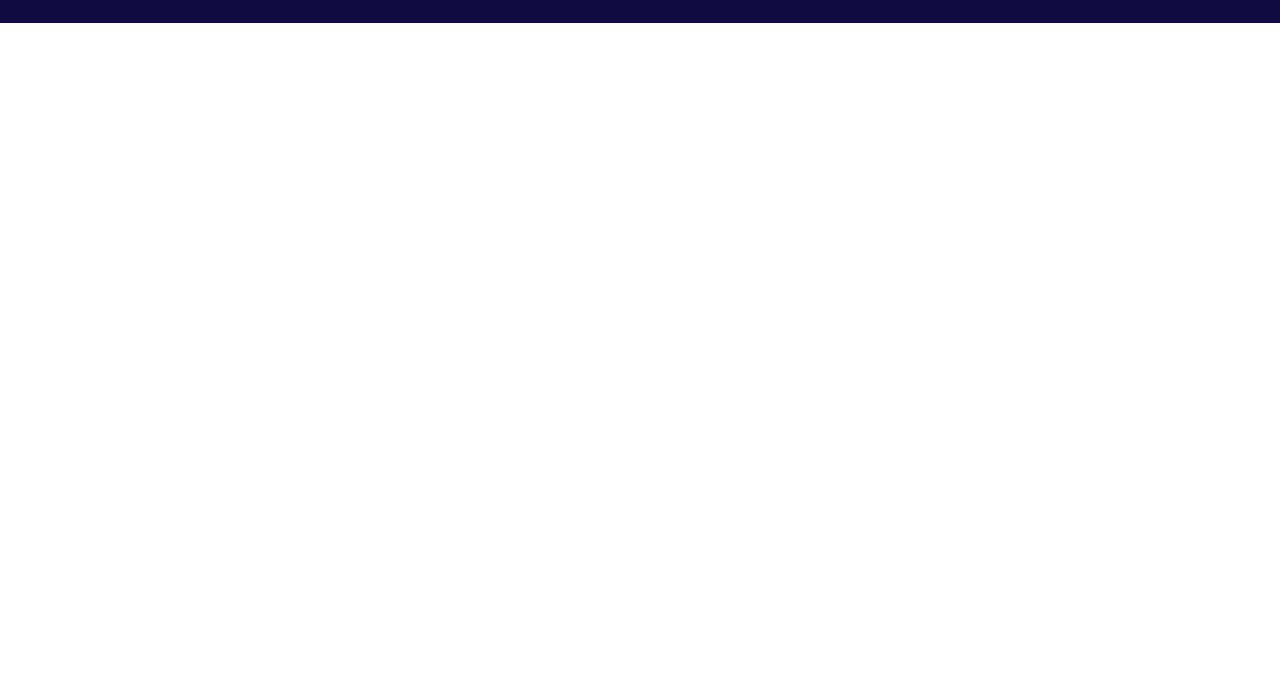
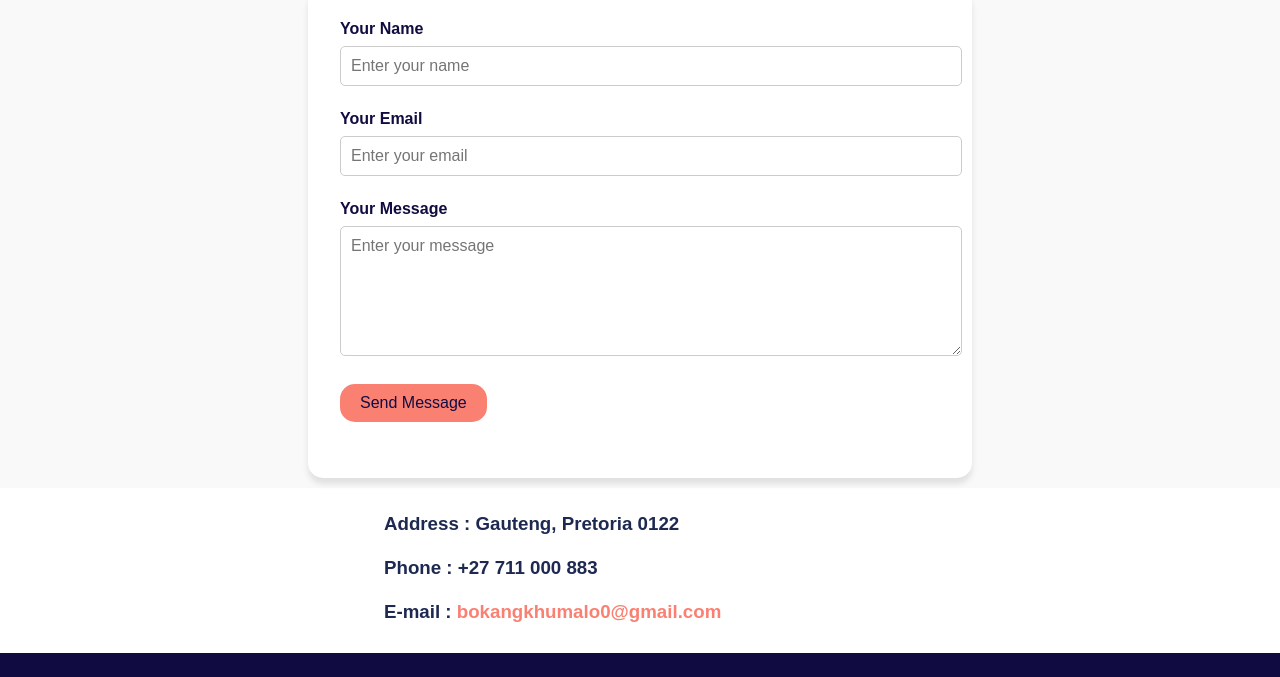
Before and after one commit to bokangkhumalo/Bokang_s-Website-Portfolio, a plain HTML site: page Website portfolio/index.html in a window 1280 px wide. Shown: the part 1678-2355 px from the top of the page. Before the commit the page ends 1701 px from the top, so only its background shows below. Drawn offline with nearby package versions, Linux system fonts and the light colour scheme.

Commit message:
update contact

```diff
--- a/Website portfolio/index.html
+++ b/Website portfolio/index.html
@@ -116,6 +116,67 @@
     </section>
 
     <!-- Contact me page -->
+    <section id="Contact">
+      <div class="contact">
+        <h2>Let's <span>Connect!</span></h2>
+      </div>
+      <div class="contact-me">
+        <form
+          action="https://formspree.io/f/xjkvvwpp"
+          method="POST"
+          class="contact-form"
+        >
+          <div class="form-group">
+            <label for="name"> Your Name</label>
+            <input
+              type="text"
+              id="name"
+              name="name"
+              placeholder="Enter your name"
+              required
+            />
+          </div>
+
+          <div class="form-group">
+            <label for="email"> Your Email</label>
+            <input
+              type="email"
+              id="email"
+              name="email"
+              placeholder="Enter your email"
+              required
+            />
+          </div>
+
+          <div class="form-group">
+            <label for="message"> Your Message</label>
+            <textarea
+              id="message"
+              name="message"
+              rows="6"
+              placeholder="Enter your message"
+              required
+            ></textarea>
+          </div>
+
+          <div class="form-group">
+            <button type="submit" class="submit-btn">Send Message</button>
+          </div>
+        </form>
+      </div>
+      <div class="details">
+        <h3>
+          Address : Gauteng, Pretoria 0122 <br />
+          <br />
+          Phone : +27 711 000 883 <br />
+          <br />
+          E-mail :
+          <a href="mailto:your-email@example.com?subject=Hello%20Bokang"
+            >bokangkhumalo0@gmail.com</a
+          >
+        </h3>
+      </div>
+    </section>
 
     <!-- Simple footer -->
     <footer>
```
